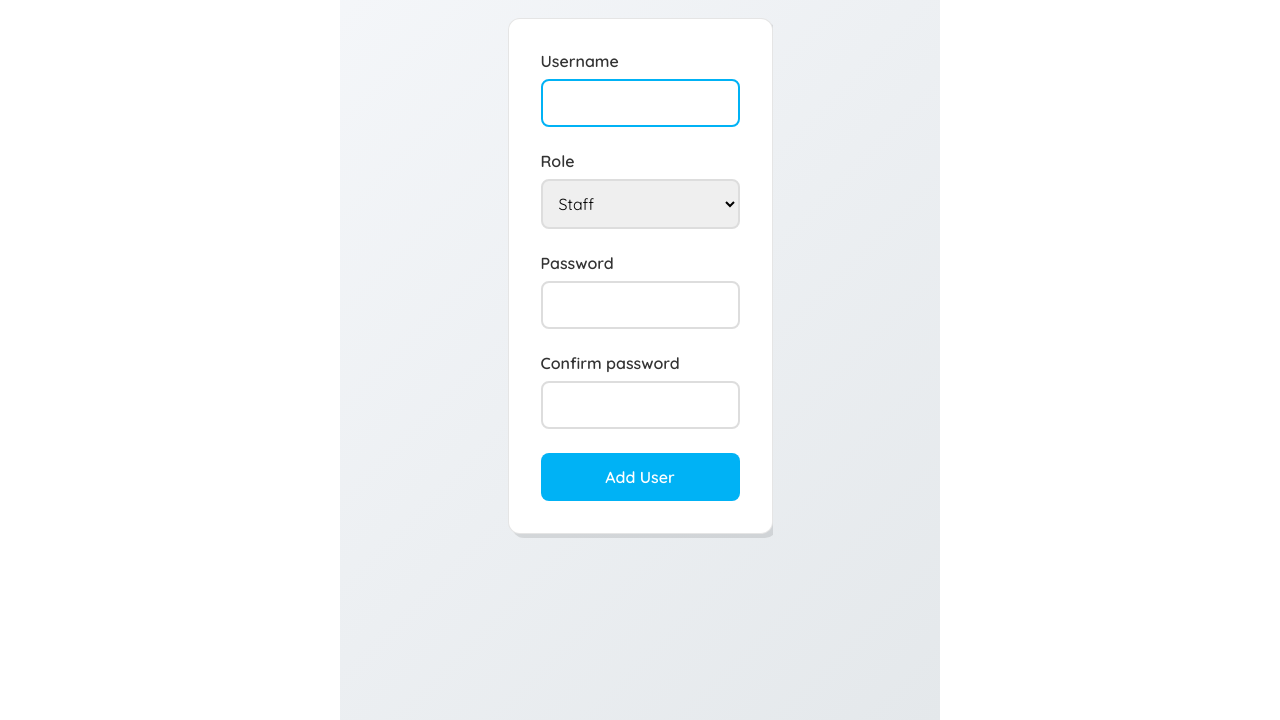
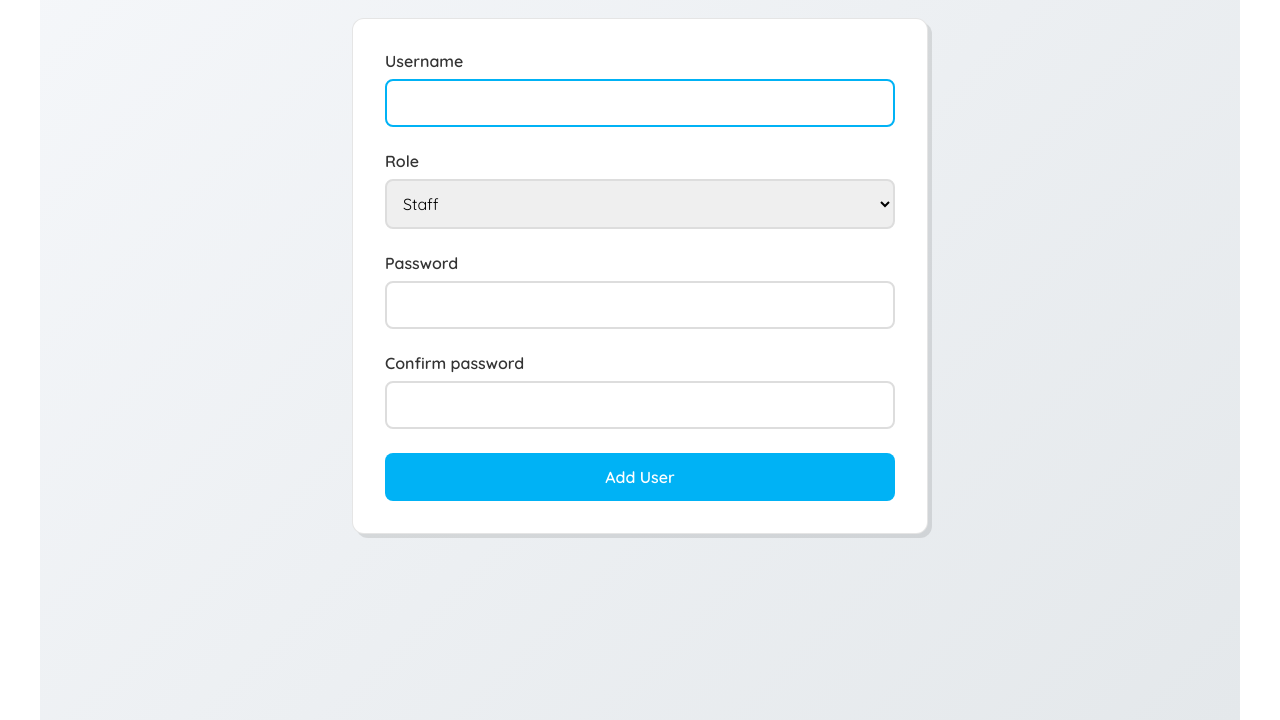
Before and after one commit to trhamb/feedback, a website: page client/dashboard/add-staff/index.html in a window 1280 px wide. Shown: the part 80-800 px from the top of the page. Drawn offline with Linux system fonts and the light colour scheme.

Commit message:
Small style changes

```diff
--- a/client/css/feedback-form.css
+++ b/client/css/feedback-form.css
@@ -309,8 +309,15 @@ body {
         font-size: 1.75rem;
     }
 
+    .form-wrap {
+        width: 100%;
+    }
+
     .feedback-form {
         padding: 2rem;
+        width: 50%;
+        max-width: 1000px;
+        margin: 0 auto;
     }
 
     .star-rating {
--- a/client/dashboard/add-staff/index.html
+++ b/client/dashboard/add-staff/index.html
@@ -11,7 +11,7 @@
         .add-staff-page { min-height: 100vh; padding: 1rem; }
         .add-staff-header { display: flex; align-items: center; justify-content: space-between; margin-bottom: 1.5rem; flex-wrap: wrap; gap: 1rem; }
         .add-staff-header h1 { font-size: 1.5rem; color: #333; margin: 0; }
-        .form-wrap { max-width: 400px; margin: 0 auto; }
+        .form-wrap { max-width: 1200px; margin: 0 auto; }
         .form-group input[type="text"],
         .form-group input[type="password"],
         .form-group select {
@@ -29,7 +29,7 @@
         .back-link { display: inline-block; margin-top: 1rem; color: #00B2F5; text-decoration: none; font-size: 0.9rem; }
         .back-link:hover { text-decoration: underline; }
         @media (min-width: 600px) {
-            .add-staff-page { max-width: 600px; margin: 0 auto; padding: 1.5rem; }
+            .add-staff-page { max-width: 1200px; margin: 0 auto; padding: 1.5rem; }
             .add-staff-header h1 { font-size: 1.5rem; }
         }
     </style>
```
Also changed, not shown: client/dashboard/api-keys/index.html (+1 -1 lines), client/dashboard/login/index.html (+0 -1 lines).
